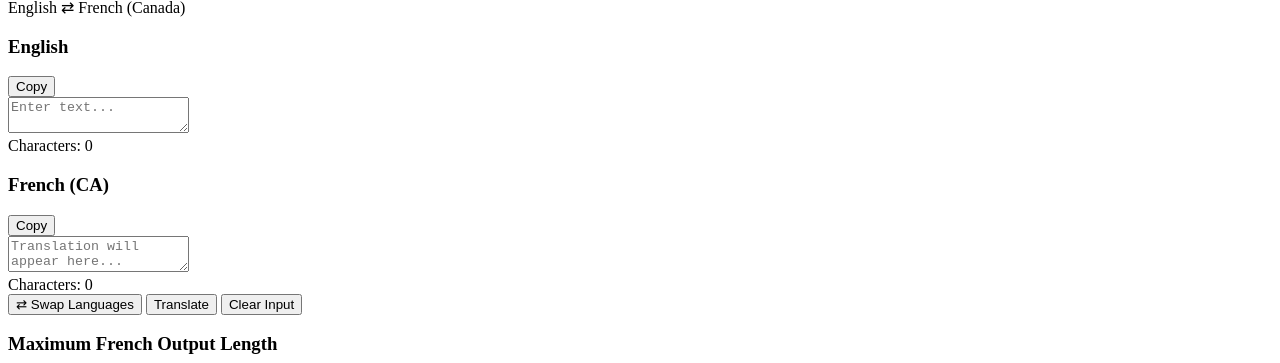
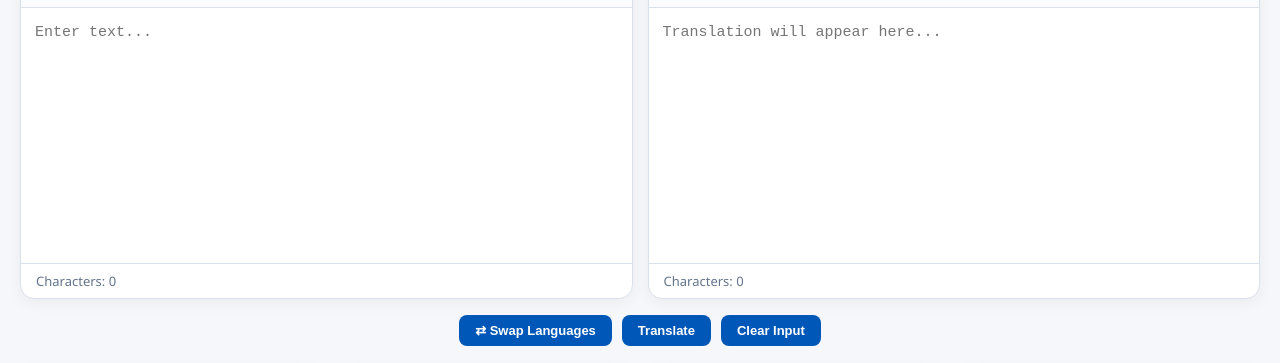
Before and after one commit to aditony-prog/english-canadian-french-translator, a plain HTML site: page index.html in a window 1280 px wide. Shown: the part 126-489 px from the top of the page. Drawn offline with Linux system fonts and the light colour scheme.

Commit message:
Update index.html

```diff
--- a/index.html
+++ b/index.html
@@ -5,8 +5,9 @@
     <meta name="viewport" content="width=device-width, initial-scale=1.0">
     <title>ADI Canadian French Translator</title>
 
-    ">
+    <link rel="stylesheet" href="style.css">
 </head>
+
 <body>
 
     <div class="container">
@@ -210,10 +211,7 @@
                         <span class="metric-label">
                             Do Not Translate
                         </span>
-                        <span
-                            class="metric-value"
-                            id="protectedTermsScore"
-                        >
+                        <span class="metric-value" id="protectedTermsScore">
                             --
                         </span>
                     </div>
@@ -222,10 +220,7 @@
                         <span class="metric-label">
                             Length Compliance
                         </span>
-                        <span
-                            class="metric-value"
-                            id="lengthComplianceScore"
-                        >
+                        <span class="metric-value" id="lengthComplianceScore">
                             --
                         </span>
                     </div>
@@ -234,10 +229,7 @@
                         <span class="metric-label">
                             Completeness
                         </span>
-                        <span
-                            class="metric-value"
-                            id="completenessScore"
-                        >
+                        <span class="metric-value" id="completenessScore">
                             --
                         </span>
                     </div>
@@ -246,10 +238,7 @@
                         <span class="metric-label">
                             Review Required
                         </span>
-                        <span
-                            class="metric-value"
-                            id="reviewRequired"
-                        >
+                        <span class="metric-value" id="reviewRequired">
                             --
                         </span>
                     </div>
```
